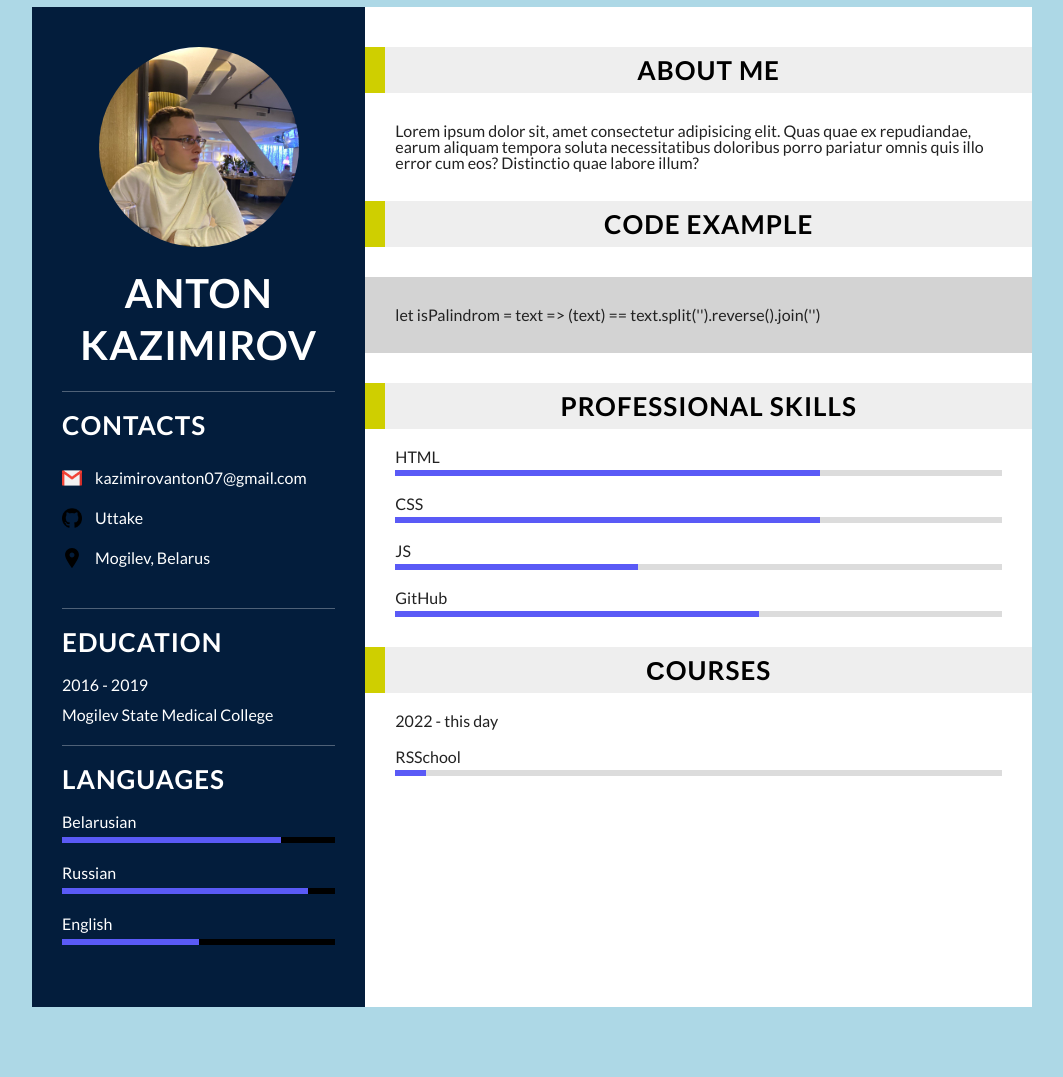
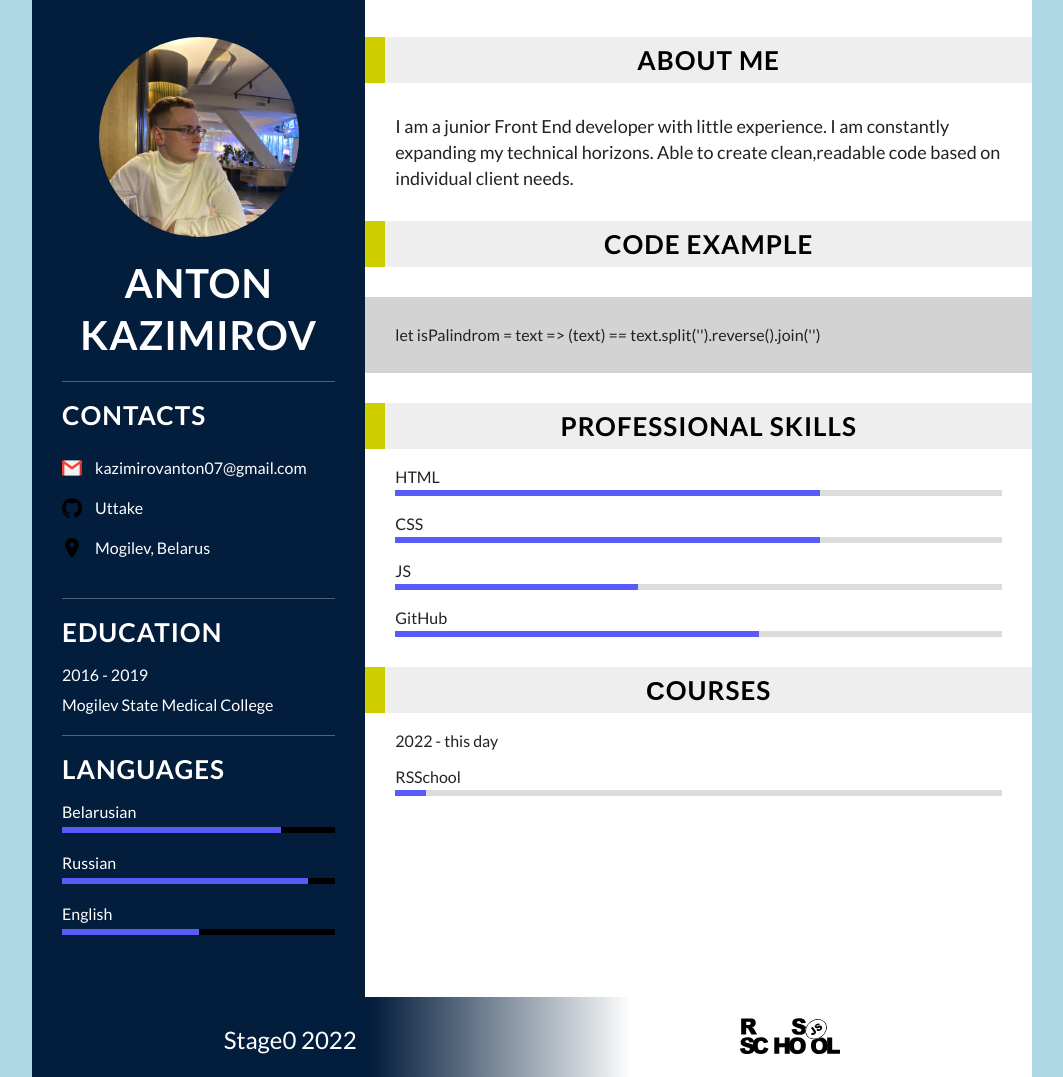
Before and after one commit to Uttake/rsschool-cvstage0, a plain HTML site: page index.html in a window 1280 px wide. Shown: the part 43-1120 px from the top of the page, without its empty margins (108-1171 px from the left). Drawn offline with Linux system fonts and the light colour scheme.

Commit message:
fix: fixed some bugs

```diff
--- a/index.html
+++ b/index.html
@@ -11,15 +11,16 @@
     <link href="https://fonts.googleapis.com/css2?family=Lato:wght@300;400;700&display=swap" rel="stylesheet">
 </head>
 <body>
-<div class="container">
+<header class="header"></header>
+<main class="container">
     <div class="left__side">
         <div class="profile__info">
             <div class="left__img">
                 <img src="/img/Myphoto.jpg" alt="My photo" class="profile__photo">
             </div>
-            <h2 class="profile__title">Anton Kazimirov</h2>
+            <h1 class="profile__title">Anton Kazimirov</h1>
         </div>
-        <h3 class="contacts">Contacts</h3>
+        <h2 class="contacts">Contacts</h2>
         <ul class="contacts__list">
             <li class="contacts__item">
                 <img src="/img/gmail.png" alt="Gmail" class="contacts__ico">
@@ -35,11 +36,11 @@
             </li>
         </ul>
 
-        <h4 class="education">Education</h4>
+        <h2 class="education">Education</h2>
         <p class="education__time">2016 - 2019</p>
         <p class="education__place">Mogilev State Medical College</p>
 
-        <h4 class="languages">Languages</h4>
+        <h2 class="languages">Languages</h2>
         <ul class="languages__list">
             <li class="languages__item">
                 <span class="languages__text">Belarusian</span>
@@ -57,11 +58,11 @@
     </div>
     <div class="right__side">
         <div class="about right__block">
-            <h3 class="title__h3">About me</h3>
+            <h2 class="title__h2">About me</h2>
         </div>
-        <p class="about__desc">Lorem ipsum dolor sit, amet consectetur adipisicing elit. Quas quae ex repudiandae, earum aliquam tempora soluta necessitatibus doloribus porro pariatur omnis quis illo error cum eos? Distinctio quae labore illum?</p>
+        <p class="about__desc">I am a junior Front End developer with little experience. I am constantly expanding my technical horizons. Able to create clean,readable code based on individual client needs.</p>
         <div class="right__block code">
-            <h3 class="title__h3">Code example</h3>
+            <h2 class="title__h2">Code example</h2>
         </div>
 
         <div class="code__wrapper">
@@ -71,7 +72,7 @@
         </div>
 
         <div class="right__block code">
-            <h3 class="title__h3">Professional skills</h3>
+            <h2 class="title__h2">Professional skills</h2>
         </div>
         <ul class="professional__list">
             <li class="professional__item">
@@ -92,7 +93,7 @@
             </li>
         </ul>
         <div class="courses right__block">
-            <h3 class="title__h3">Сourses</h3>
+            <h2 class="title__h2">Сourses</h2>
         </div>
         <ul class="course__list">
             <li class="courses__item">
@@ -104,6 +105,12 @@
             </li>
         </ul>
     </div>
-</div>
+</main>
+<footer class="footer">
+<ul class="footer__list">
+    <li class="footer__item">Stage0 2022</li>
+    <li class="footer__item"><a href="https://rs.school/js/" class="footer__link"><img src="./img/rs_school_js.svg" alt="Rsschool" class="footer__ico"></a></li>
+</ul>
+</footer>
 </body>
 </html>
--- a/style.css
+++ b/style.css
@@ -375,9 +375,17 @@ body {
     display: flex;
     justify-content: center;
     align-items: center;
+    flex-direction: column;
     min-height: 100vh;
     background: lightblue;
     font-family: 'Lato', sans-serif;
+}
+.header {
+    background: linear-gradient(90deg, rgba(3,29,60,1) 34%, rgba(255,255,255,1) 60%);
+    max-width: 1000px;
+    width: 100%;
+    height: 40px;
+    margin: 0 50px;
 }
 .container {
     position: relative;
@@ -387,7 +395,7 @@ body {
     background: white;
     display: grid;
     grid-template-columns: 1fr 2fr;
-    margin: 50px;
+    margin: 0 50px;
 }
 
 .left__side {
@@ -466,6 +474,9 @@ body {
     text-decoration: none;
     color: white;
 }
+.contacts__link:hover, .contacts__link:focus, .contacts__link:active {
+    opacity: 0.7;
+}
 
 .education {
     margin-top: 20px;
@@ -521,6 +532,7 @@ body {
     margin-top: 5px;
 }
 
+
 .procent__belarusian {
     position: absolute;
     left: 0;
@@ -528,6 +540,9 @@ body {
     height: 6px;
     background: rgb(90, 90, 246);
     width: 80%;
+}
+.procent__belarusian:hover {
+    background:rgb(101, 172, 190);
 }
 
 .procent__russian {
@@ -538,6 +553,9 @@ body {
     background: rgb(90, 90, 246);
     width: 90%;
 }
+.procent__russian:hover {
+    background:rgb(101, 172, 190);
+}
 
 .procent__english {
     position: absolute;
@@ -547,6 +565,9 @@ body {
     background: rgb(90, 90, 246);
     width: 50%;
 }
+.procent__english:hover {
+    background:rgb(101, 172, 190);
+}
 
 .right__block {
     background-color: rgb(238, 238, 238);
@@ -555,7 +576,7 @@ body {
 
 }
 
-.title__h3{
+.title__h2{
     text-align: center;
     font-size: 26px;
     font-weight: 700;
@@ -567,6 +588,9 @@ body {
 .about__desc {
     margin-top: 30px;
     padding: 0 30px;
+    font-size: 18px;
+    line-height: 26px;
+    font-weight: 500;
 }
 .code {
     margin-top: 30px;
@@ -600,6 +624,9 @@ body {
     background: rgb(90, 90, 246);
     width: 70%;
 }
+.professional__html:hover {
+    background:rgb(101, 172, 190);
+}
 .professional__css {
     position: absolute;
     left: 0;
@@ -607,6 +634,9 @@ body {
     height: 100%;
     background: rgb(90, 90, 246);
     width: 70%;
+}
+.professional__css:hover {
+    background:rgb(101, 172, 190);
 }
 .professional__js {
     position: absolute;
@@ -616,6 +646,9 @@ body {
     background: rgb(90, 90, 246);
     width: 40%;
 }
+.professional__js:hover {
+    background:rgb(101, 172, 190);
+}
 .professional__github {
     position: absolute;
     left: 0;
@@ -623,6 +656,9 @@ body {
     height: 100%;
     background: rgb(90, 90, 246);
     width: 60%;
+}
+.professional__github:hover {
+    background:rgb(101, 172, 190);
 }
 
 .courses {
@@ -647,6 +683,30 @@ body {
     width: 5%;
 }
 
+.courses__rs:hover {
+    background:rgb(101, 172, 190);
+}
+.footer {
+    background: linear-gradient(90deg, rgba(3,29,60,1) 34%, rgba(255,255,255,1) 60%);
+    height: 40px;
+    width: 100%;
+    margin: 0 50px;
+    max-width: 1000px;
+    padding: 20px 0;
+}
+.footer__list {
+    display: flex;
+    align-items: center;
+    justify-content: space-around;
+}
+.footer__item {
+    color: white;
+    font-size: 24px;
+    line-height: 36px;
+}
+.footer__ico {
+    width: 100px;
+}
 @media screen and (max-width: 1000px) {
     .container {
         grid-template-columns: repeat(1, 1fr);
```
Also changed, not shown: img/rs_school_js.svg (added).
